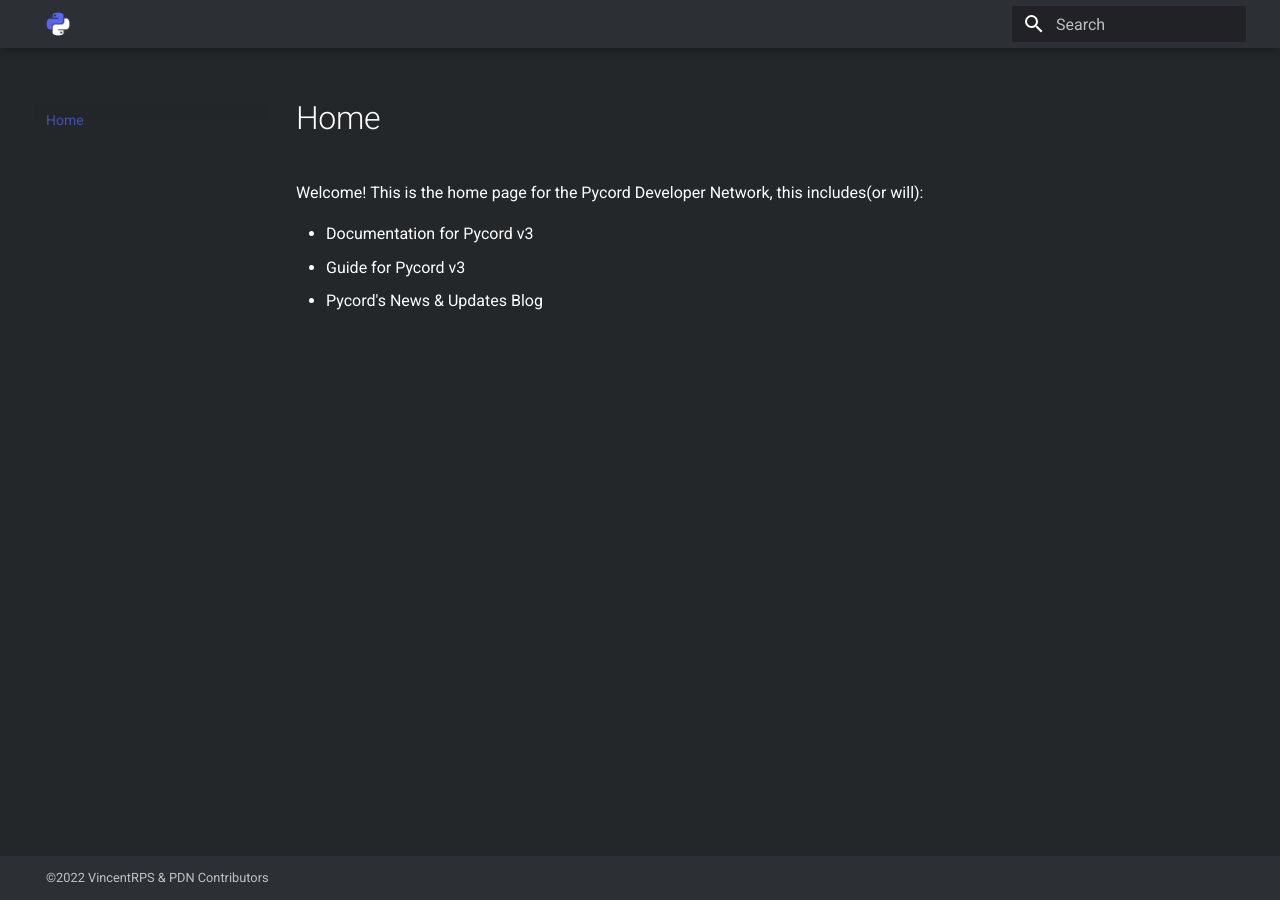
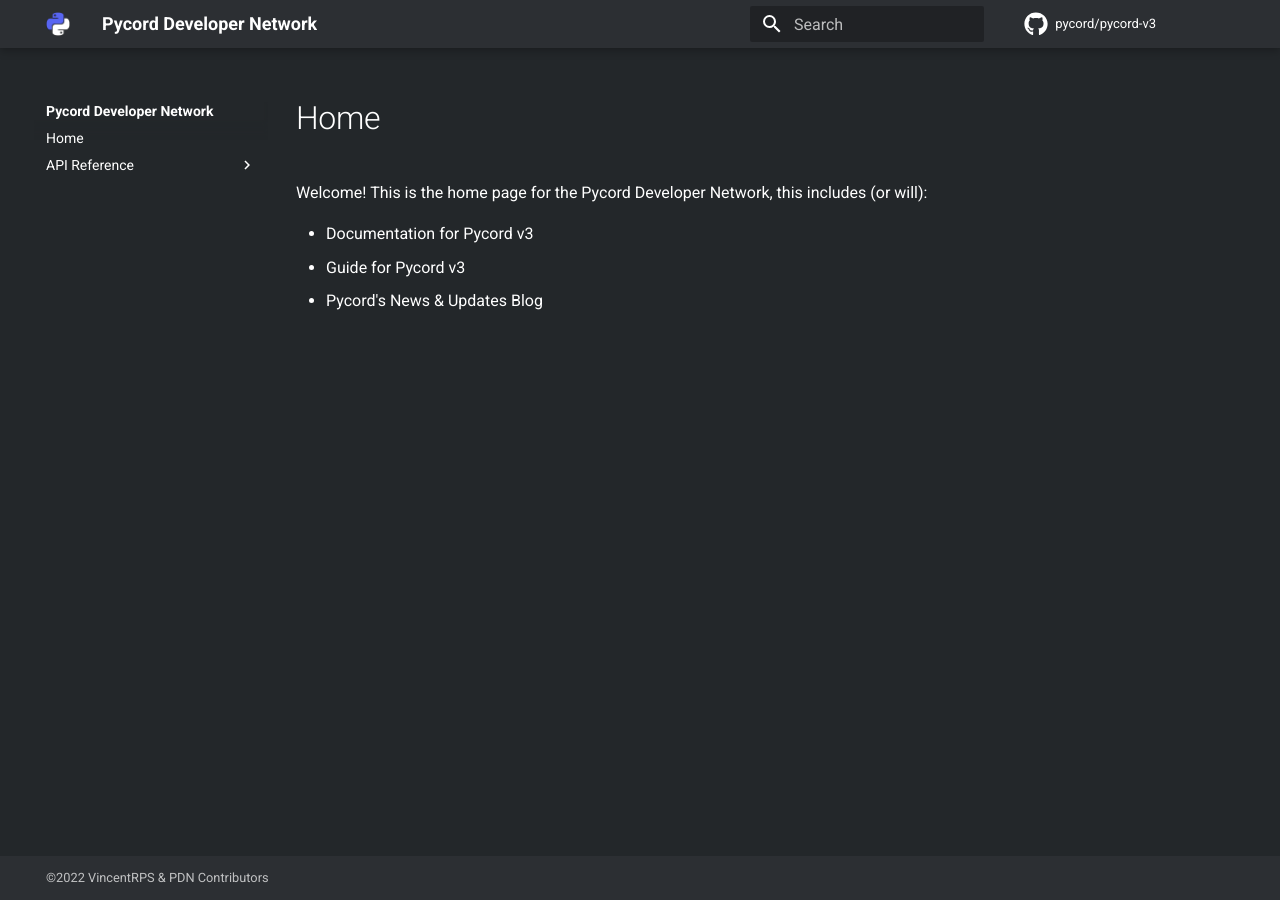
Before and after one commit to Pycord-Development/pycord-next, an MkDocs documentation site: the page built from developer/index.md, in a window 1280 px wide. Built offline with MkDocs 1.6.1 and Material for MkDocs 9.7.7, drawn with Linux system fonts in a browser that asks for light colours; comment, search, counter and statistics services are not loaded.

Commit message:
docs: CSS and mkdocs.yml updates

```diff
--- a/developer/assets/theme.css
+++ b/developer/assets/theme.css
@@ -1,11 +1,26 @@
 :root > * {
-    --md-primary-fg-color:        #2C2F33;
-    --md-primary-fg-color--light: #fff;
-    --md-primary-fg-color--dark:  #23272A;
-    --md-primary-bg-color: #fff;
-    --md-default-fg-color: #fff;
+
+    /* Default Shades */
+    --md-default-fg-color: #FFFFFF;
+    --md-default-fg-color--light: #FFFFFF;
     --md-default-bg-color: #23272A;
-    --md-typeset-color: #fff;
-    --md-default-fg-color--light: #fff;
+    --md-default-bg-color--light: #424A50;
+
+    /* Primary Shades */
+    --md-primary-fg-color: #2C2F33;
+    --md-primary-fg-color--light: #4C5259;
+    --md-primary-fg-color--dark: #25272B;
+    --md-primary-bg-color: #FFFFFF;
+
+    /* Code Shades */
+    --md-code-fg-color: #E2E4F1;
+    --md-code-bg-color: #191919;
+
+    /* Typeset Shades */
+    --md-typeset-color: #FFFFFF;
+    --md-typeset-a-color: #FFFFFF;
+
+    /* Footer Shades */
     --md-footer-bg-color--dark: #2C2F33;
+
 }
--- a/developer/index.md
+++ b/developer/index.md
@@ -1,6 +1,6 @@
 # Home
 Welcome!
-This is the home page for the Pycord Developer Network, this includes(or will):
+This is the home page for the Pycord Developer Network, this includes (or will):
 
 - Documentation for Pycord v3
 - Guide for Pycord v3
--- a/mkdocs.yml
+++ b/mkdocs.yml
@@ -1,21 +1,59 @@
-site_name: ""
+# Project Information
+site_name: "Pycord Developer Network"
 site_description: Documentation, Guides & More for Pycord Developers.
+repo_url: https://github.com/pycord/pycord-v3
+repo_name: pycord/pycord-v3
 copyright: "©2022 VincentRPS & PDN Contributors"
 docs_dir: developer
-extra:
-  generator: false
-extra_css:
-  - assets/theme.css
+watch: [pycord]
+
+# Navigation Tree
+nav:
+  - Home: 'index.md'
+  - API Reference:
+    - Events: 'api/events.md'
+    - Models: 'api/models.md'
+
+
+# Theme Configuration
 theme:
   name: material
   logo: assets/logo.png
+  favicon: assets/logo.png
+  icon:
+    repo: fontawesome/brands/github
   locale: en
-  favicon: assets/logo.png
   highlightjs: true
-nav:
-  - Home: 'index.md'
+  font:
+    text: Roboto
+    code: Roboto Mono
+
+# Extensions
 markdown_extensions:
-    - toc:
-        permalink: true
+  - toc:
+      permalink: true
+
+# Plugins
 plugins:
-    - search
+  - autorefs
+  - mkdocstrings:
+      default_handler: python
+      handlers:
+        python:
+          selection:
+            docstring_style: google
+            inherited_members: true
+          rendering:
+            heading_level: 2
+            show_root_full_path: false
+            show_root_heading: true
+            show_signature_annotations: true
+            show_source: false
+  - search
+
+# Extra Customization
+extra:
+  generator: false
+
+extra_css:
+  - assets/theme.css
--- a/pyproject.toml
+++ b/pyproject.toml
@@ -17,8 +17,8 @@
 cchardet = {version = "^2.1.7", optional = true}
 aiodns = {version = "^3.0.0", optional = true}
 Brotli = {version = "^1.0.9", optional = true}
-mkdocs = {version = "^1.3.0", optional = true}
 mkdocs-material = {version = "^8.3.9", optional = true}
+mkdocstrings-python = {version = "^0.7.1", optional = true}
 
 [tool.poetry.dev-dependencies]
 black = "^22.6.0"
@@ -31,7 +31,7 @@
 
 [tool.poetry.extras]
 speed = [ "uvloop", "cchardet", "aiodns", "Brotli" ]
-developer = [ "mkdocs", "mkdocs-material" ]
+developer = [ "mkdocs-material", "mkdocstrings-python" ]
 
 [build-system]
 requires = ["poetry-core>=1.0.0"]
```
Also changed, not shown: developer/api/events.md (added, +1 -0 lines), developer/api/models.md (added, +1 -0 lines), 1 other file.
